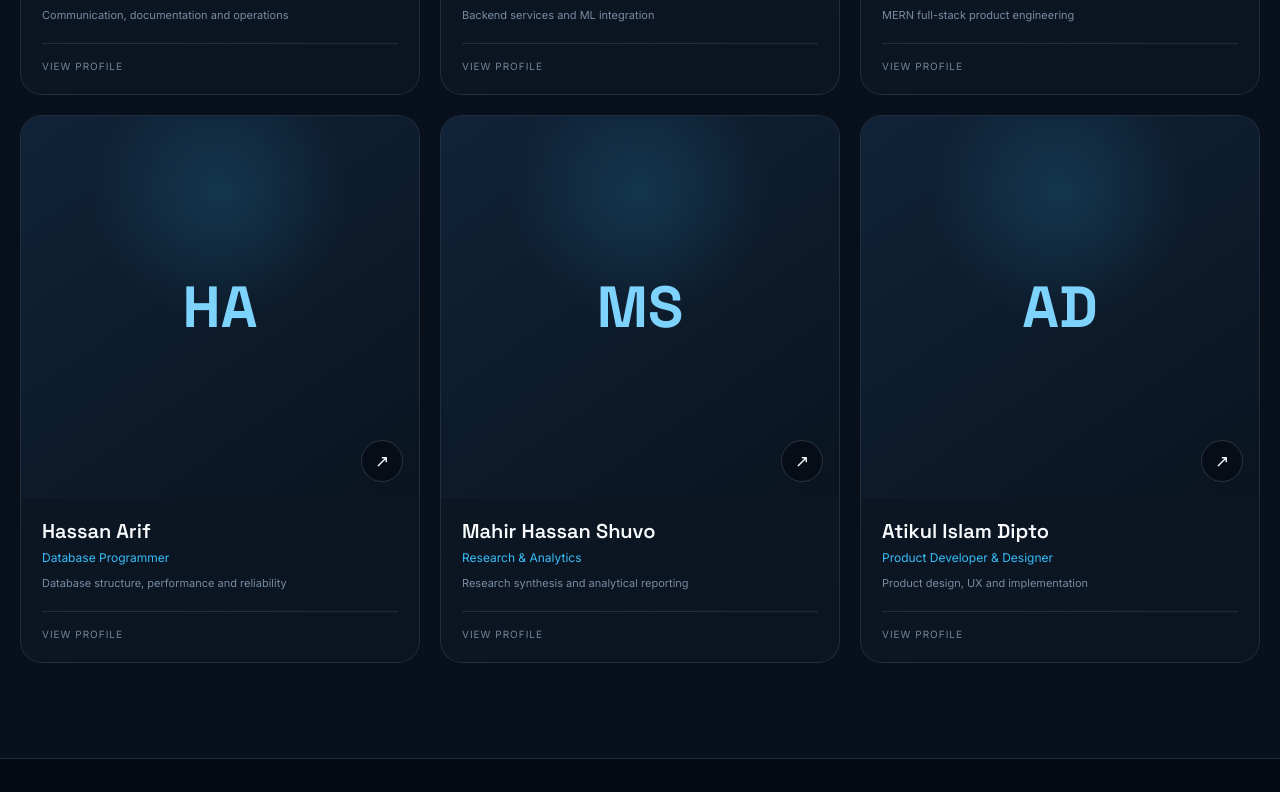
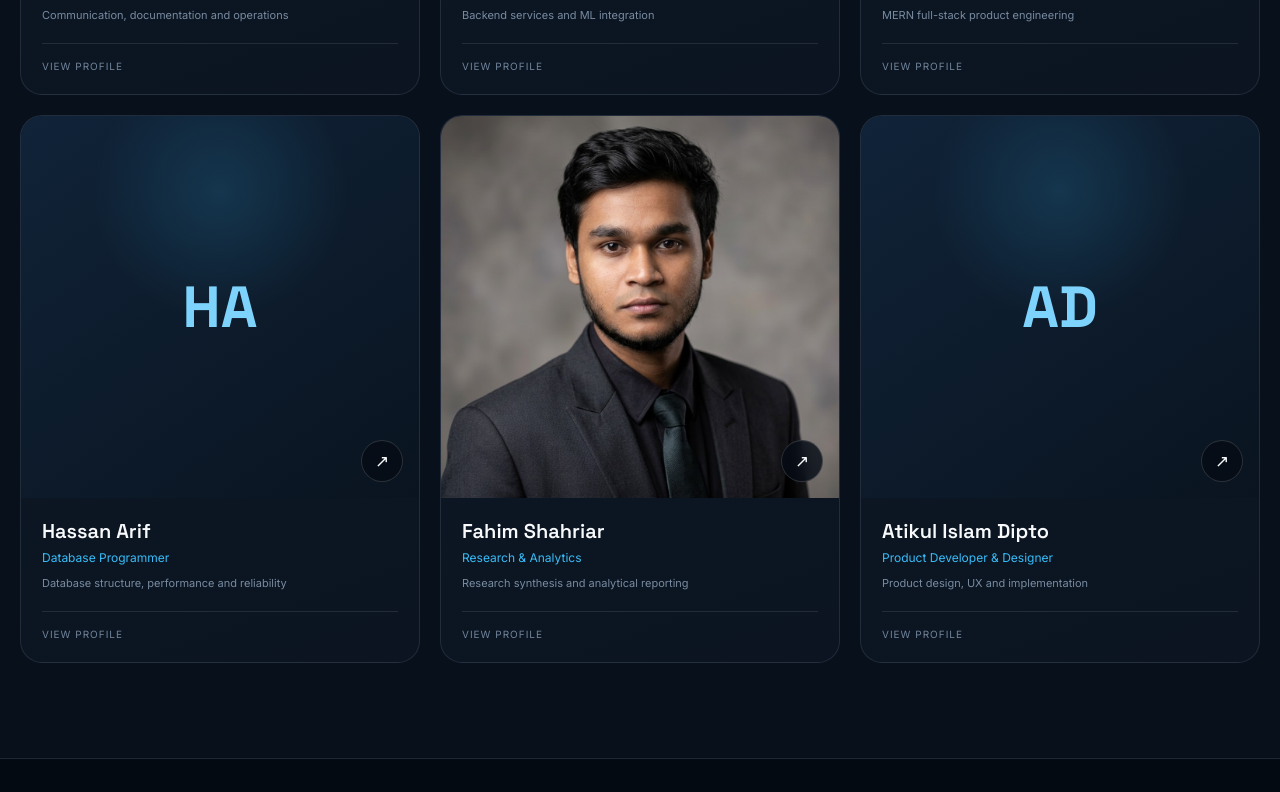
Before and after one commit to sakib4535/relogic-web, a plain HTML site: page people.html in a window 1280 px wide. Shown: the part 3697-4489 px from the top of the page. Drawn offline with Linux system fonts and the light colour scheme.

Commit message:
Update people.html

```diff
--- a/people.html
+++ b/people.html
@@ -62,9 +62,9 @@
       <div class="portrait-wrap"><img src="images/team/hassan-arif.jpg" alt="Hassan Arif" onerror="this.style.display='none';this.nextElementSibling.style.display='grid';"><div class="portrait-fallback" style="display:none">HA</div><span class="profile-arrow">↗</span></div>
       <div class="person-info"><h3>Hassan Arif</h3><p>Database Programmer</p><span class="card-focus">Database structure, performance and reliability</span><span>View profile</span></div>
     </a>
-<a class="person-card" href="people/mahir-hassan-shuvo.html" aria-label="View profile for Mahir Hassan Shuvo">
-      <div class="portrait-wrap"><img src="images/team/mahir-hassan-shuvo.jpg" alt="Mahir Hassan Shuvo" onerror="this.style.display='none';this.nextElementSibling.style.display='grid';"><div class="portrait-fallback" style="display:none">MS</div><span class="profile-arrow">↗</span></div>
-      <div class="person-info"><h3>Mahir Hassan Shuvo</h3><p>Research &amp; Analytics</p><span class="card-focus">Research synthesis and analytical reporting</span><span>View profile</span></div>
+<a class="person-card" href="people/fahim-shahriar.html" aria-label="View profile for Fahim Shahriar">
+      <div class="portrait-wrap"><img src="images/team/fahim-shahriar.jpg" alt="Fahim Shahriar" onerror="this.style.display='none';this.nextElementSibling.style.display='grid';"><div class="portrait-fallback" style="display:none">MS</div><span class="profile-arrow">↗</span></div>
+      <div class="person-info"><h3>Fahim Shahriar</h3><p>Research &amp; Analytics</p><span class="card-focus">Research synthesis and analytical reporting</span><span>View profile</span></div>
     </a>
 <a class="person-card" href="people/atikul-islam-dipto.html" aria-label="View profile for Atikul Islam Dipto">
       <div class="portrait-wrap"><img src="images/team/atikul-islam-dipto.jpg" alt="Atikul Islam Dipto" onerror="this.style.display='none';this.nextElementSibling.style.display='grid';"><div class="portrait-fallback" style="display:none">AD</div><span class="profile-arrow">↗</span></div>
```
